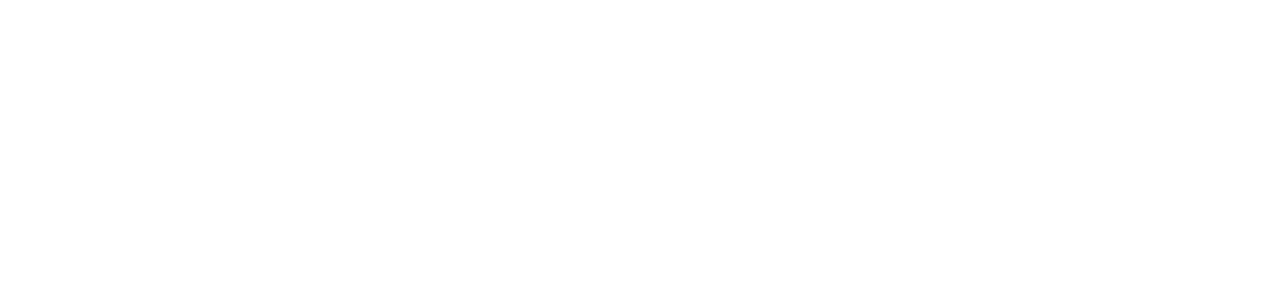
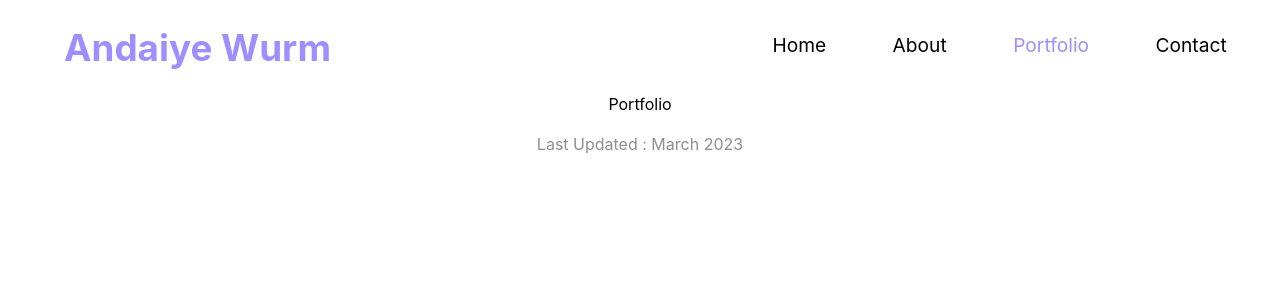
Before and after one commit to andywurm/Portfolio, a React (Create React App) app in the folder awurmportfolio/: page /Portfolio in a window 1280 px wide. Shown: the top 300 px of the page. Built offline with nearby package versions, Linux system fonts and the light colour scheme.

Commit message:
Routes Added

```diff
--- a/awurmportfolio/package.json
+++ b/awurmportfolio/package.json
@@ -10,6 +10,7 @@
     "@types/node": "^16.18.14",
     "@types/react": "^18.0.28",
     "@types/react-dom": "^18.0.11",
+    "framer-motion": "^10.2.3",
     "react": "^18.2.0",
     "react-dom": "^18.2.0",
     "react-router-dom": "^6.8.2",
--- a/awurmportfolio/src/App.css
+++ b/awurmportfolio/src/App.css
@@ -2,37 +2,15 @@
   text-align: center;
 }
 
-.App-logo {
-  height: 40vmin;
-  pointer-events: none;
+.Links{
+  color: black;
 }
 
-@media (prefers-reduced-motion: no-preference) {
-  .App-logo {
-    animation: App-logo-spin infinite 20s linear;
-  }
+.Links:hover{
+  transform: scale(1.1);
+  color: #9E8EFF;
 }
 
-.App-header {
-  background-color: #282c34;
-  min-height: 100vh;
-  display: flex;
-  flex-direction: column;
-  align-items: center;
-  justify-content: center;
-  font-size: calc(10px + 2vmin);
-  color: white;
+.active{
+  color: #9E8EFF
 }
-
-.App-link {
-  color: #61dafb;
-}
-
-@keyframes App-logo-spin {
-  from {
-    transform: rotate(0deg);
-  }
-  to {
-    transform: rotate(360deg);
-  }
-}
--- a/awurmportfolio/src/App.tsx
+++ b/awurmportfolio/src/App.tsx
@@ -1,12 +1,18 @@
 import React from 'react';
-import logo from './logo.svg';
 import './App.css';
-import {BrowserRouter, Routes, Route} from "react-router-dom"
+import { BrowserRouter as Router } from "react-router-dom"
+import AnimatedRoutes from './Components/AnimatedRoutes';
+import Navigation from './Components/Navigation';
+import Footer from './Components/Footer';
 
 function App() {
   return (
     <div className="App">
-
+      <Router>
+        <Navigation />
+        <AnimatedRoutes />
+        <Footer />
+      </Router>
     </div>
   );
 }
--- /dev/null
+++ b/awurmportfolio/src/Components/AnimatedRoutes.tsx
@@ -0,0 +1,21 @@
+import { Routes, Route, useLocation } from 'react-router-dom';
+import { AnimatePresence } from 'framer-motion';
+import Home from '../Pages/Home';
+import About from '../Pages/About';
+import Contact from '../Pages/Contact';
+import Portfolio from '../Pages/Portfolio';
+
+const AnimatedRoutes = () => {
+    const location = useLocation()
+    return (
+        <AnimatePresence>
+            <Routes location={location} key={location.pathname}>
+                <Route path='/' element={<Home/>}/>
+                <Route path='/About' element={<About/>}/>
+                <Route path='/Contact' element={<Contact/>}/>
+                <Route path='/Portfolio' element={<Portfolio/>}/>
+            </Routes>
+        </AnimatePresence>
+    )
+}
+export default AnimatedRoutes
--- /dev/null
+++ b/awurmportfolio/src/Components/Footer.tsx
@@ -0,0 +1,22 @@
+import { motion } from 'framer-motion';
+
+const Footer = () => {
+    return(
+        <motion.div
+
+        initial={{ opacity: 0 }}
+        animate={{ opacity: 1 }}
+        exit={{ opacity: 0 }}
+
+        style={{
+            width: "100%",
+            display: "flex",
+            flexDirection: "row",
+            justifyContent: "center",
+            color: "#8E8E8E"
+        }}>
+        <div style={{padding: "20px"}}>Last Updated : March 2023</div>
+        </motion.div>
+    )
+}
+ export default Footer
--- /dev/null
+++ b/awurmportfolio/src/Components/Navigation.tsx
@@ -0,0 +1,52 @@
+import { motion } from 'framer-motion';
+import { NavLink } from 'react-router-dom';
+
+const Navigation = () => {
+    return (
+        <motion.div
+
+            initial={{ opacity: 0 }}
+            animate={{ opacity: 1 }}
+            exit={{ opacity: 0 }}
+
+            style={{
+                width: "100%",
+                display: "flex",
+                flexDirection: "row",
+                // border: 'solid red 1px'
+            }}>
+            <h1 className="websiteName" style={{
+                width: "30%",
+                fontWeight: '500',
+                fontSize: "2.3em",
+                paddingLeft: "5%"
+            }}>
+
+                <NavLink to='/' style={{
+                    float: "left",
+                    textDecoration: "none",
+                    color: "#9E8EFF",
+                    fontWeight: "bold"
+                }}>Andaiye Wurm
+                </NavLink>
+            </h1>
+
+            <div className="topLinks" style={{
+                width: "70%",
+                height: "100%",
+                fontSize: "1.2em",
+                display: "inline-block",
+            }}>
+
+                <div style={{ textAlign: "right", marginRight: '20px' }}>
+                    <NavLink className="Links" to='/' style={{ display: "inline-block", padding: "4%", textDecoration: "none" }}>Home</NavLink>
+                    <NavLink className="Links" to='/About' style={{ display: "inline-block", padding: "4%", textDecoration: "none" }}>About</NavLink>
+                    <NavLink className="Links" to='/Portfolio' style={{ display: "inline-block", padding: "4%", textDecoration: "none" }}>Portfolio</NavLink>
+                    <NavLink className="Links" to='/Contact' style={{ display: "inline-block", padding: "4%", textDecoration: "none" }}>Contact</NavLink>
+                </div>
+            </div>
+
+        </motion.div>
+    )
+}
+export default Navigation
--- a/awurmportfolio/src/Pages/About.tsx
+++ b/awurmportfolio/src/Pages/About.tsx
@@ -1,6 +1,6 @@
 const About = () => {
     return(
-        <div></div>
+        <div>About</div>
     )
 }
  export default About
--- a/awurmportfolio/src/Pages/Contact.tsx
+++ b/awurmportfolio/src/Pages/Contact.tsx
@@ -1,6 +1,6 @@
 const Contact = () => {
     return(
-        <div></div>
+        <div>Contact</div>
     )
 }
  export default Contact
--- a/awurmportfolio/src/Pages/Home.tsx
+++ b/awurmportfolio/src/Pages/Home.tsx
@@ -1,6 +1,6 @@
 const Home = () => {
     return(
-        <div></div>
+        <div>Home</div>
     )
 }
  export default Home
--- a/awurmportfolio/src/Pages/Portfolio.tsx
+++ b/awurmportfolio/src/Pages/Portfolio.tsx
@@ -1,6 +1,6 @@
 const Portfolio = () => {
     return(
-        <div></div>
+        <div>Portfolio</div>
     )
 }
  export default Portfolio
```
Also changed, not shown: 1 other file (tests, documents, lock files or other folders).
